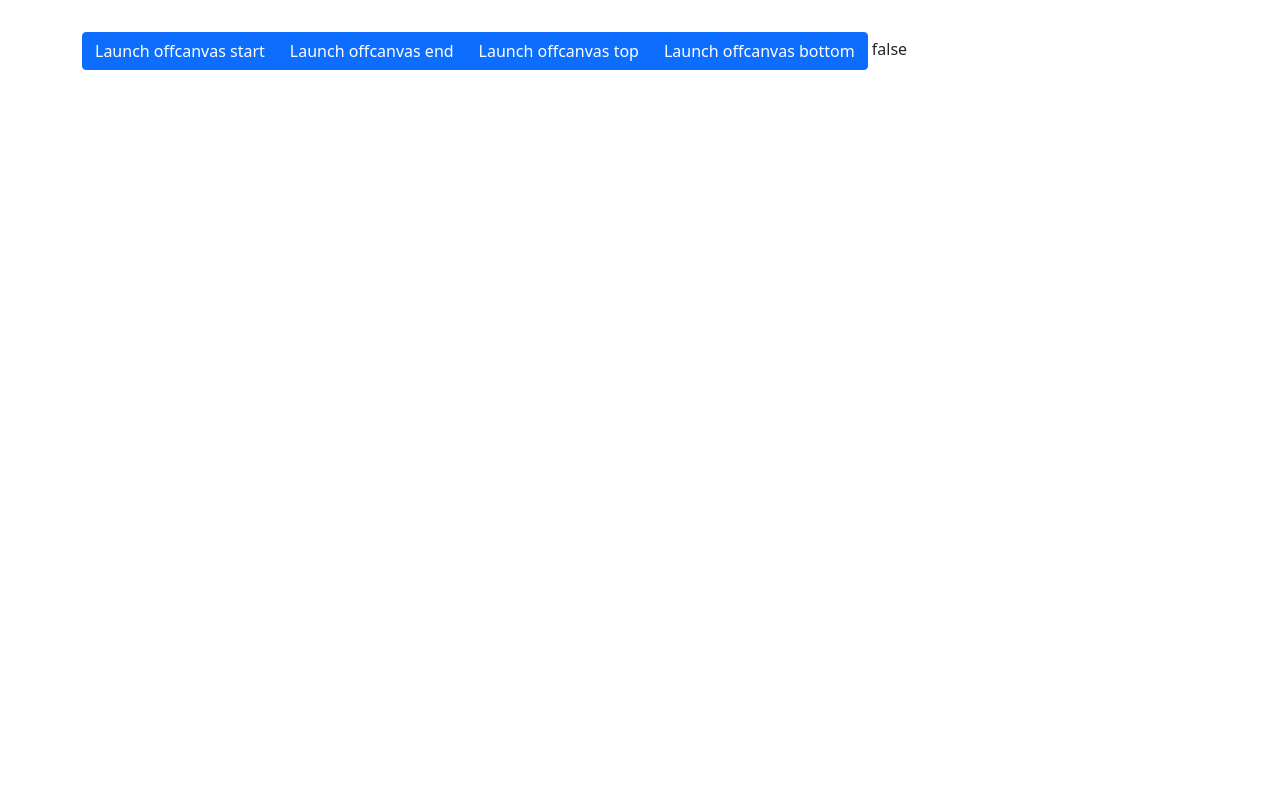
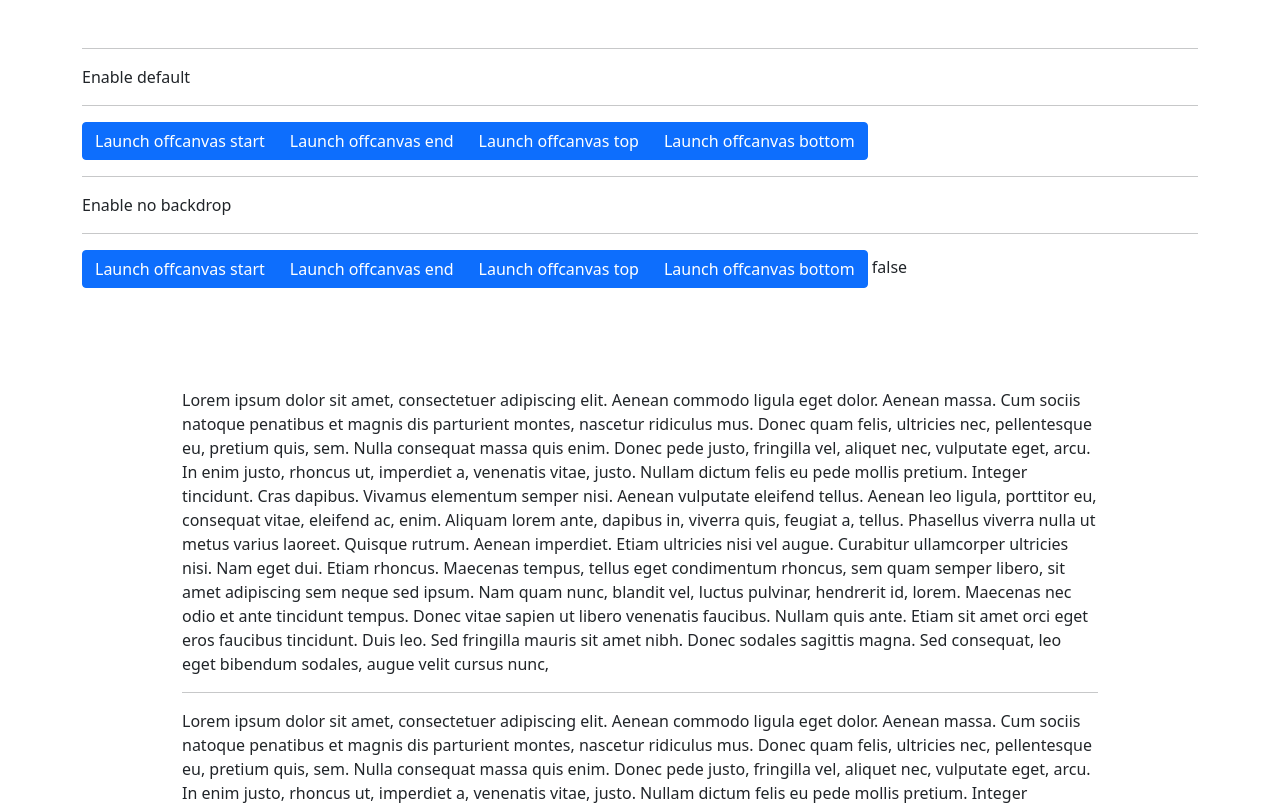
Before and after one commit to InComNetworking/vue-bootstrap-offcanvas, a JavaScript app: page / in a window 1280 px wide. Shown: the top 805 px of the page. Built offline with nearby package versions, Linux system fonts and the light colour scheme.

Commit message:
Properly process hide and control backdrop

```diff
--- a/src/App.vue
+++ b/src/App.vue
@@ -77,6 +77,9 @@
 <template>
   <div class="container">
     <!-- Button trigger offcanvas -->
+    <hr />
+    <label>Enable default</label>
+    <hr />
     <div class="btn-group">
     <button type="button" class="btn btn-primary" @click="showOffCanvas('start')">
       Launch offcanvas start
@@ -91,14 +94,40 @@
       Launch offcanvas bottom
     </button>
     </div>
+    <hr />
+    <label>Enable no backdrop</label>
+    <hr />
+    <div class="btn-group">
+    <button type="button" class="btn btn-primary" @click="showOffCanvas('start', false)">
+      Launch offcanvas start
+    </button>
+    <button type="button" class="btn btn-primary" @click="showOffCanvas('end', false)">
+      Launch offcanvas end
+    </button>
+    <button type="button" class="btn btn-primary" @click="showOffCanvas('top', false)">
+      Launch offcanvas top
+    </button>
+    <button type="button" class="btn btn-primary" @click="showOffCanvas('bottom', false)">
+      Launch offcanvas bottom
+    </button>
+    </div>
     {{result}}
     {{isOffCanvas}}
+    <div style="padding: 100px 100px;">
+      Lorem ipsum dolor sit amet, consectetuer adipiscing elit. Aenean commodo ligula eget dolor. Aenean massa. Cum sociis natoque penatibus et magnis dis parturient montes, nascetur ridiculus mus. Donec quam felis, ultricies nec, pellentesque eu, pretium quis, sem. Nulla consequat massa quis enim. Donec pede justo, fringilla vel, aliquet nec, vulputate eget, arcu. In enim justo, rhoncus ut, imperdiet a, venenatis vitae, justo. Nullam dictum felis eu pede mollis pretium. Integer tincidunt. Cras dapibus. Vivamus elementum semper nisi. Aenean vulputate eleifend tellus. Aenean leo ligula, porttitor eu, consequat vitae, eleifend ac, enim. Aliquam lorem ante, dapibus in, viverra quis, feugiat a, tellus. Phasellus viverra nulla ut metus varius laoreet. Quisque rutrum. Aenean imperdiet. Etiam ultricies nisi vel augue. Curabitur ullamcorper ultricies nisi. Nam eget dui. Etiam rhoncus. Maecenas tempus, tellus eget condimentum rhoncus, sem quam semper libero, sit amet adipiscing sem neque sed ipsum. Nam quam nunc, blandit vel, luctus pulvinar, hendrerit id, lorem. Maecenas nec odio et ante tincidunt tempus. Donec vitae sapien ut libero venenatis faucibus. Nullam quis ante. Etiam sit amet orci eget eros faucibus tincidunt. Duis leo. Sed fringilla mauris sit amet nibh. Donec sodales sagittis magna. Sed consequat, leo eget bibendum sodales, augue velit cursus nunc,
+      <hr />
+      Lorem ipsum dolor sit amet, consectetuer adipiscing elit. Aenean commodo ligula eget dolor. Aenean massa. Cum sociis natoque penatibus et magnis dis parturient montes, nascetur ridiculus mus. Donec quam felis, ultricies nec, pellentesque eu, pretium quis, sem. Nulla consequat massa quis enim. Donec pede justo, fringilla vel, aliquet nec, vulputate eget, arcu. In enim justo, rhoncus ut, imperdiet a, venenatis vitae, justo. Nullam dictum felis eu pede mollis pretium. Integer tincidunt. Cras dapibus. Vivamus elementum semper nisi. Aenean vulputate eleifend tellus. Aenean leo ligula, porttitor eu, consequat vitae, eleifend ac, enim. Aliquam lorem ante, dapibus in, viverra quis, feugiat a, tellus. Phasellus viverra nulla ut metus varius laoreet. Quisque rutrum. Aenean imperdiet. Etiam ultricies nisi vel augue. Curabitur ullamcorper ultricies nisi. Nam eget dui. Etiam rhoncus. Maecenas tempus, tellus eget condimentum rhoncus, sem quam semper libero, sit amet adipiscing sem neque sed ipsum. Nam quam nunc, blandit vel, luctus pulvinar, hendrerit id, lorem. Maecenas nec odio et ante tincidunt tempus. Donec vitae sapien ut libero venenatis faucibus. Nullam quis ante. Etiam sit amet orci eget eros faucibus tincidunt. Duis leo. Sed fringilla mauris sit amet nibh. Donec sodales sagittis magna. Sed consequat, leo eget bibendum sodales, augue velit cursus nunc,
+      <hr />
+      Lorem ipsum dolor sit amet, consectetuer adipiscing elit. Aenean commodo ligula eget dolor. Aenean massa. Cum sociis natoque penatibus et magnis dis parturient montes, nascetur ridiculus mus. Donec quam felis, ultricies nec, pellentesque eu, pretium quis, sem. Nulla consequat massa quis enim. Donec pede justo, fringilla vel, aliquet nec, vulputate eget, arcu. In enim justo, rhoncus ut, imperdiet a, venenatis vitae, justo. Nullam dictum felis eu pede mollis pretium. Integer tincidunt. Cras dapibus. Vivamus elementum semper nisi. Aenean vulputate eleifend tellus. Aenean leo ligula, porttitor eu, consequat vitae, eleifend ac, enim. Aliquam lorem ante, dapibus in, viverra quis, feugiat a, tellus. Phasellus viverra nulla ut metus varius laoreet. Quisque rutrum. Aenean imperdiet. Etiam ultricies nisi vel augue. Curabitur ullamcorper ultricies nisi. Nam eget dui. Etiam rhoncus. Maecenas tempus, tellus eget condimentum rhoncus, sem quam semper libero, sit amet adipiscing sem neque sed ipsum. Nam quam nunc, blandit vel, luctus pulvinar, hendrerit id, lorem. Maecenas nec odio et ante tincidunt tempus. Donec vitae sapien ut libero venenatis faucibus. Nullam quis ante. Etiam sit amet orci eget eros faucibus tincidunt. Duis leo. Sed fringilla mauris sit amet nibh. Donec sodales sagittis magna. Sed consequat, leo eget bibendum sodales, augue velit cursus nunc,
+      <hr />
+    </div>
 
     <!-- Offcanvas -->
     <OffcanvasView
       v-if="isOffCanvas"
       :placement="placement"
       @hide-bs-offcanvas="eventReceived"
+      :data-bs-backdrop="DataBsBackdrop"
     >
       <template v-slot:header>
         here is header
@@ -118,6 +147,7 @@
     return {
       isOffCanvas: false,
       placement: 'start',
+      backdrop: true,
       result: '',
       actionSettings: [
         {
@@ -145,10 +175,24 @@
       ],
     };
   },
+  computed: {
+    DataBsBackdrop: function(){
+      if(this.backdrop === false) {
+        return false
+      }
+      return
+    }
+  },
   methods: {
-    showOffCanvas: function(placement) {
+    showOffCanvas: function(placement, backdrop) {
       this.placement = placement;
       this.isOffCanvas = true;
+      console.log('backdrop', backdrop)
+      this.backdrop = true
+      if(backdrop === false) {
+        this.backdrop = false
+      }
+      console.log('this.backdrop', this.backdrop)
     },
     eventReceived: function(e, type) {
       this.isOffCanvas = false;
--- a/src/OffcanvasView.vue
+++ b/src/OffcanvasView.vue
@@ -31,14 +31,26 @@
   data() {
     return {
       isShow: false,
+      customStyle: "visibility: hidden;"
     };
   },
   emits: ["hideBsOffcanvas"],
-  props: ["placement", "data-bs-backdrop", "data-bs-scroll"],
-  watch: {},
+  props: ["placement", "dataBsBackdrop", "data-bs-scroll"],
+  watch: {
+    isShow: function(newValue) {
+      if(newValue) {
+        this.customStyle = 'visibility: visible';
+        return
+      }
+      var self = this;
+      setTimeout(function () {
+        self.customStyle = "visibility: hidden;"
+      }, 500);
+    }
+  },
   computed: {
     isBackdrop: function(){
-      if(this["data-bs-backdrop"] === false) {
+      if(this["dataBsBackdrop"] === false) {
         return false
       }
       return true
@@ -49,14 +61,8 @@
       }
       return;
     },
-    customStyle: function(){
-      if(!this.isShow) {
-        return "visibility: hidden;"
-      }
-      return 'visibility: visible';
-    },
     offcanvasClasses: function(){
-      var result = ["fade"];
+      var result = [];
       if (this.isShow) {
         result.push("show");
       }
@@ -96,7 +102,7 @@
         var self = this;
         setTimeout(function () {
           self.$emit("hideBsOffcanvas");
-        }, 100);
+        }, 300);
       }
     },
   },
```
